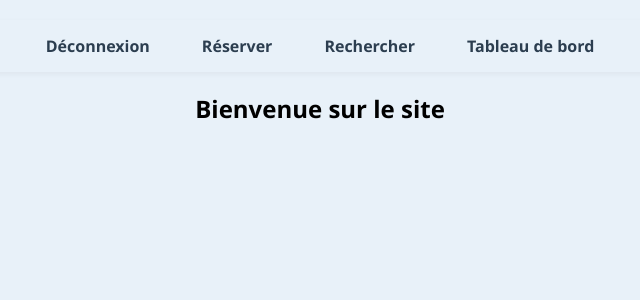
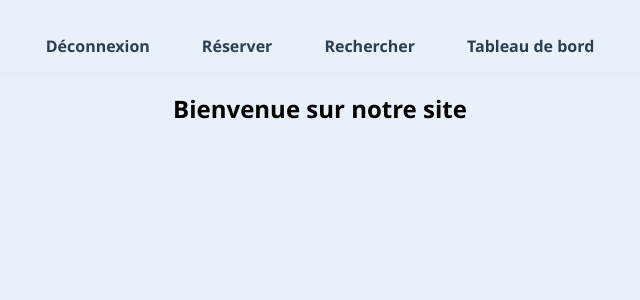
Before and after one commit to dadafax/HSV, a React app: page /DashboardPage in a window 1280 px wide. Shown: the top 300 px of the page, without its empty margins (320-960 px from the left). Built offline with nearby package versions, Linux system fonts and the light colour scheme.

Commit message:
fix error

```diff
--- a/src/pages/DashboardPage.js
+++ b/src/pages/DashboardPage.js
@@ -5,7 +5,7 @@ const DashboardPage = () => {
     return (
         <div className="dashboard-container">
             <NavBar/>
-            <h2>Bienvenue sur le site</h2>
+            <h2>Bienvenue sur notre site</h2>
         </div>
     );
 }
```
